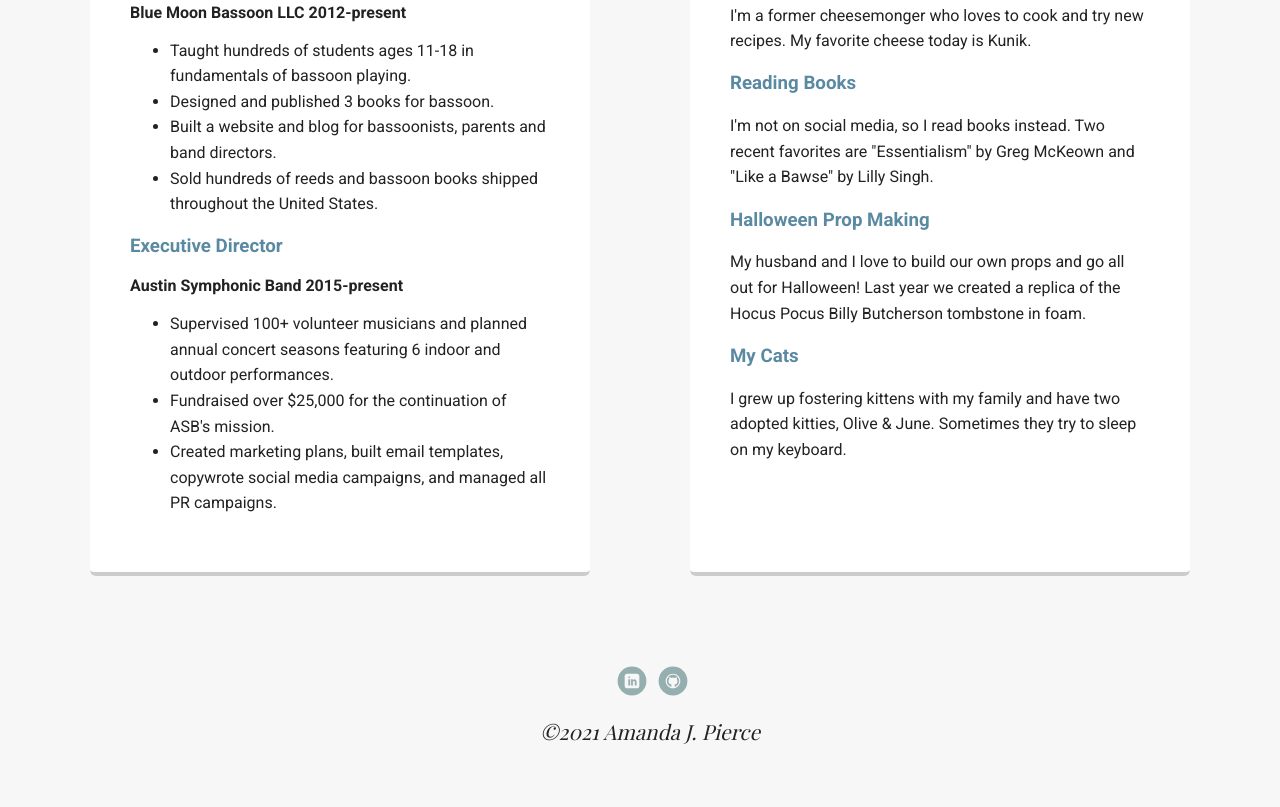
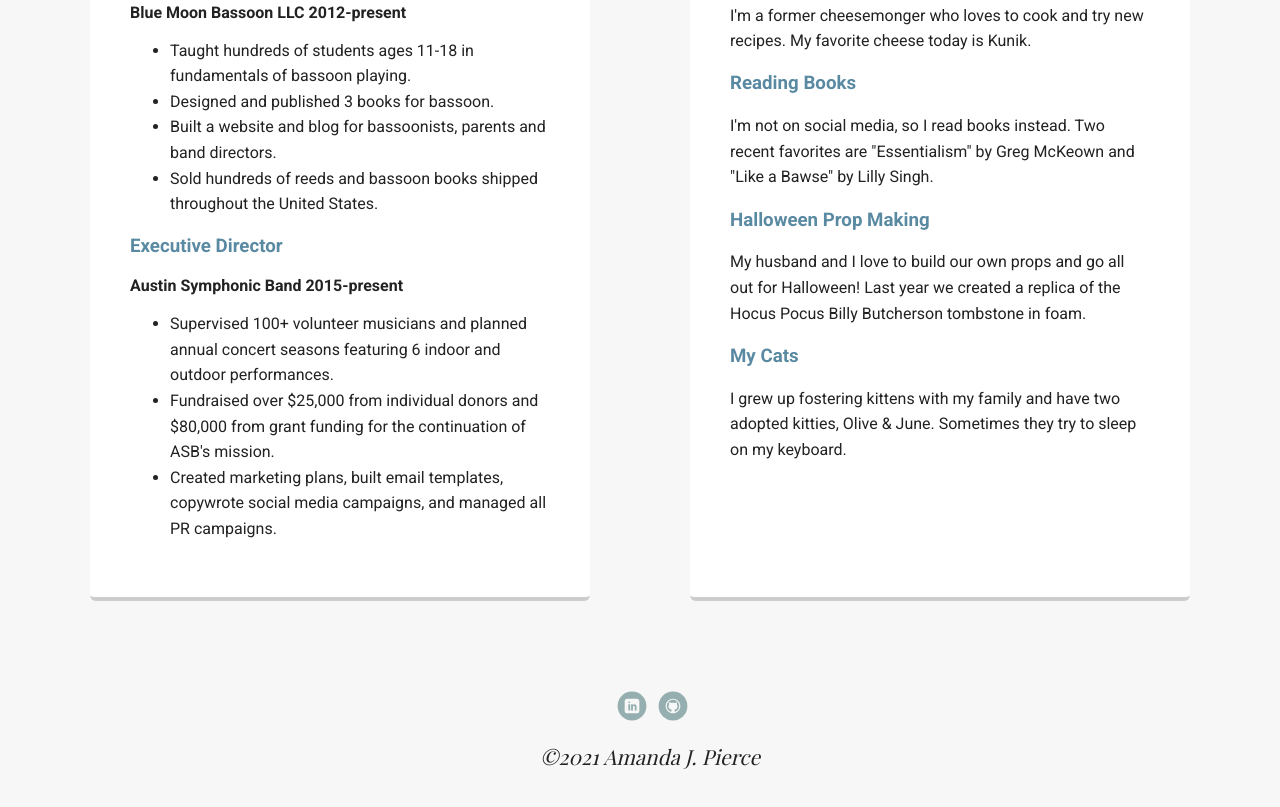
Before and after one commit to amandajpierce/techdegree-project-1, a plain HTML site: page experience.html in a window 1280 px wide. Shown: the part 646-1453 px from the top of the page. Drawn offline with nearby package versions, Linux system fonts and the light colour scheme.

Commit message:
Text Updates

```diff
--- a/experience.html
+++ b/experience.html
@@ -40,7 +40,7 @@
                 <strong>Austin Symphonic Band 2015-present</strong>
                     <ul>
                         <li>Supervised 100+ volunteer musicians and planned annual concert seasons featuring 6 indoor and outdoor performances.</li>
-                        <li>Fundraised over $25,000 for the continuation of ASB's mission.</li>
+                        <li>Fundraised over $25,000 from individual donors and $80,000 from grant funding for the continuation of ASB's mission.</li>
                         <li>Created marketing plans, built email templates, copywrote social media campaigns, and managed all PR campaigns.</li>
                     </ul>
         </article>
```
